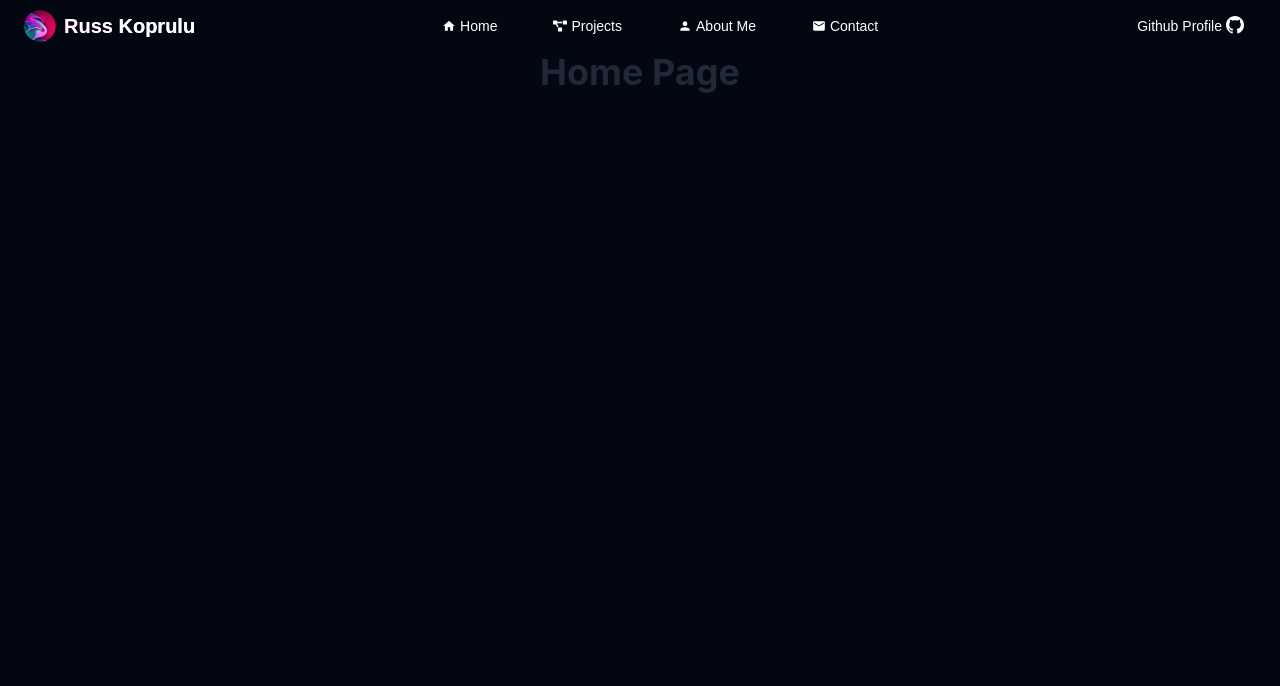
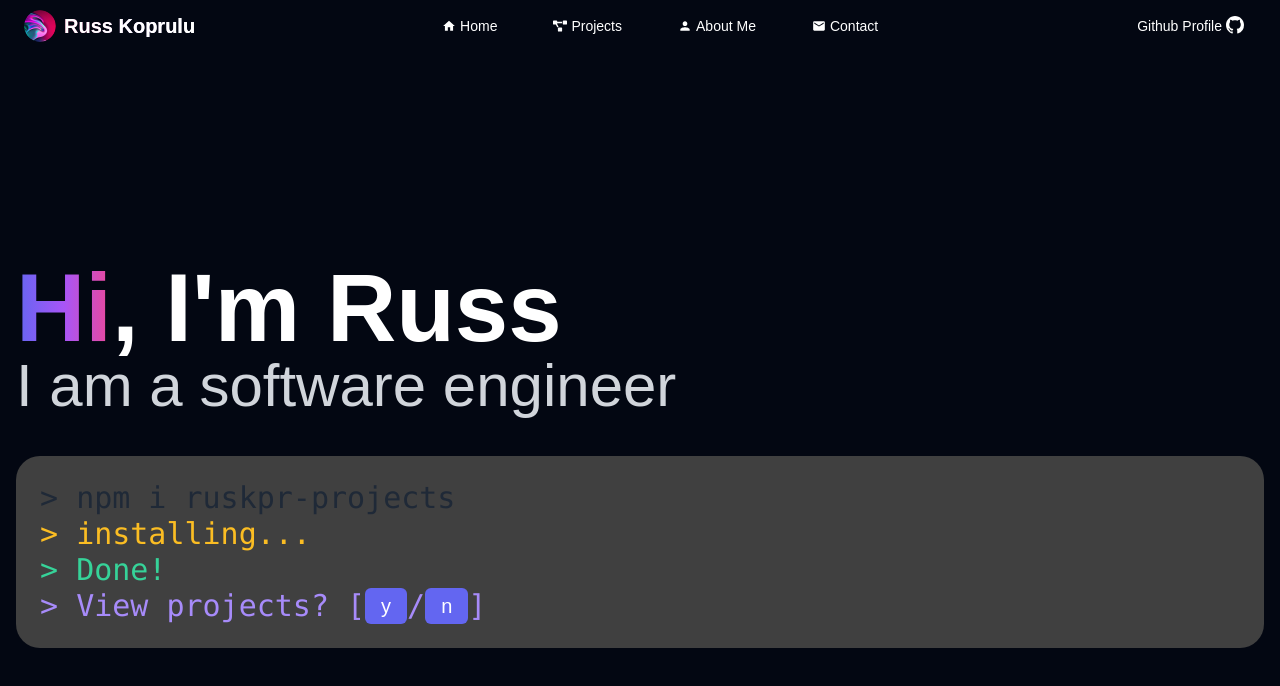
Before and after one commit to ruskpr/ruskpr.github.io, a React (Create React App) app: page / in a window 1280 px wide. Both pictures are taken after a click on the button "Github Profile". Shown: the top 686 px of the page. Built offline with nearby package versions, Linux system fonts and the light colour scheme.

Commit message:
UI features + styling

```diff
--- /dev/null
+++ b/src/components/pages/home-page/CodeMockup.tsx
@@ -0,0 +1,92 @@
+import { Button, ButtonType, ButtonSize } from "../../ui/Button";
+import { useNavigate } from "react-router-dom";
+import { useState, useEffect } from "react";
+
+let noPressed = false;
+
+export default function CodeMockup() {
+  const navigate = useNavigate();
+
+  const codeTextTarget = `npm i ruskpr-projects`;
+  const [state, setState] = useState({
+    showHtml1: false,
+    showHtml2: false,
+    toggleCaret: false,
+    codeText: "",
+  });
+
+  useEffect(() => {
+    const timer1 = setTimeout(() => {
+      for (let i = 0; i < codeTextTarget.length; i++) {
+        if (state.codeText.length === codeTextTarget.length) continue;
+        setTimeout(() => {
+          setState({
+            ...state,
+            codeText: (state.codeText += codeTextTarget[i]),
+          });
+        }, 150 * i);
+      }
+    }, 1000);
+
+    const timer2 = setTimeout(() => {
+      setState({
+        ...state,
+        showHtml2: true,
+      });
+    }, 6000);
+
+    return () => clearTimeout(timer1);
+    return () => clearTimeout(timer2);
+  }, []);
+
+  const handleYesClicked = () => {
+    navigate("/projects");
+  };
+
+  const handleNoClicked = () => {};
+
+  return (
+    <div className="bg-neutral-700 p-6 rounded-3xl text-md lg:text-3xl overflow-auto z-0">
+      <pre data-prefix=">">
+        <span>{"> "}</span>
+        <code>{state.codeText}</code>
+      </pre>
+      {state.codeText.length === codeTextTarget.length && (
+        <pre data-prefix=">" className="text-warning">
+          <span>{"> "}</span>
+          <code>installing...</code>
+        </pre>
+      )}
+      {state.showHtml2 && (
+        <div>
+          <pre data-prefix=">" className="text-success">
+            <span>{"> "}</span>
+            <code>Done!</code>
+          </pre>
+          <pre data-prefix=">" className="flex items-center text-violet-400">
+            <span>{"> "}</span>
+            <code className="flex items-center">
+              View projects? [
+              <Button
+                type={ButtonType.Secondary}
+                size={ButtonSize.lg}
+                onClick={handleYesClicked}
+              >
+                y
+              </Button>
+              /
+              <Button
+                type={ButtonType.Secondary}
+                size={ButtonSize.lg}
+                onClick={handleNoClicked}
+              >
+                n
+              </Button>
+              ]
+            </code>
+          </pre>
+        </div>
+      )}
+    </div>
+  );
+}
--- /dev/null
+++ b/src/components/pages/home-page/Hero.tsx
@@ -0,0 +1,27 @@
+import CodeMockup from "./CodeMockup";
+
+export default function Hero() {
+  return (
+    <div className="hero mt-8 md:mt-20 lg:mt-48 hero-content flex-col lg:flex-row-reverse">
+      {/* <img
+          src="/images/stock/photo-1635805737707-575885ab0820.jpg"
+          className="max-w-sm rounded-lg shadow-2xl"
+        /> */}
+      <div className="w-full">
+        <h1 className="text-6xl lg:text-8xl font-primary font-bold text-white">
+          <span className="text-transparent bg-clip-text bg-gradient-to-r from-indigo-500 via-purple-500 to-pink-500">
+            Hi
+          </span>
+          , I'm Russ
+        </h1>
+        <h1 className="text-4xl lg:text-6xl font-primary font-normal text-gray-300">
+          I am a software engineer
+        </h1>
+
+        <div className="mt-4 lg:mt-10">
+          <CodeMockup />
+        </div>
+      </div>
+    </div>
+  );
+}
--- a/src/components/pages/home-page/HomePage.tsx
+++ b/src/components/pages/home-page/HomePage.tsx
@@ -1,9 +1,9 @@
+import Hero from "./Hero";
+
 export default function HomePage() {
   return (
-    <div className="flex flex-col justify-center items-center">
-      <h1 className="text-4xl font-bold text-gray-800 dark:text-gray-100">
-        Home Page
-      </h1>
+    <div className="flex justify-center items-start w-full">
+      <Hero />
     </div>
   );
 }
--- a/src/components/ui/Button.tsx
+++ b/src/components/ui/Button.tsx
@@ -30,6 +30,7 @@ export enum ButtonSize {
   md = "py-1 px-3 text-lg",
   lg = "py-1 px-4 text-xl",
   xl = "py-2 px-6 text-3xl",
+  xxl = "py-2 px-6 text-6xl",
 }
 
 // create a button component
--- a/src/components/utilities/MobileMenuModal.tsx
+++ b/src/components/utilities/MobileMenuModal.tsx
@@ -37,7 +37,7 @@ export function MobileMenuModal(props: ModalProps) {
   });
 
   return (
-    <div className={`${show ? "fixed" : "hidden"}`}>
+    <div className={`${show ? "fixed z-50" : "hidden"}`}>
       {/* Modal backdrop */}
       <div
         onClick={() => setShow(false)}
```
